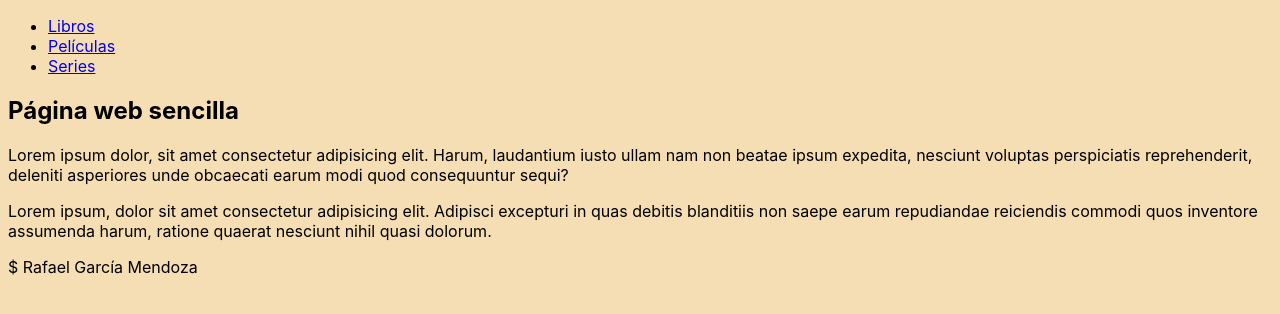
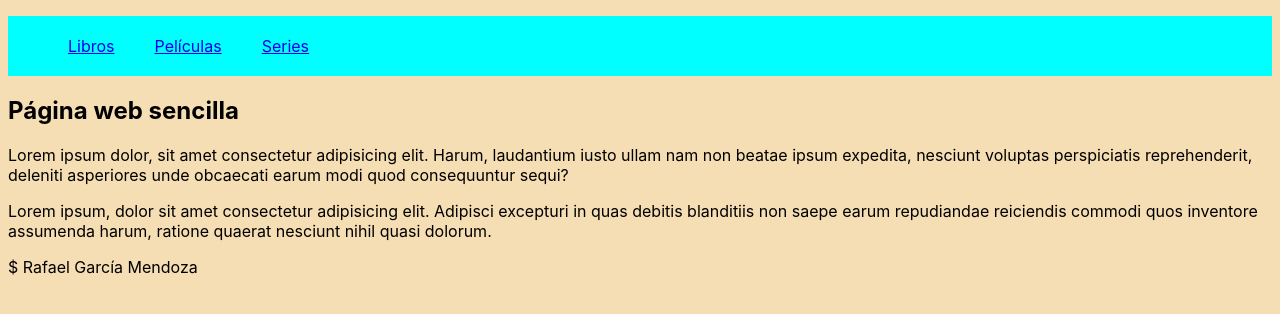
Before and after one commit to Raynou/Dise-o-HTML-CSS-test, a plain HTML site: page index.html in a window 1280 px wide. Drawn offline with Linux system fonts and the light colour scheme.

Commit message:
Cuarto commit, agregué un poco de estilo al header

```diff
--- a/static/style.css
+++ b/static/style.css
@@ -5,3 +5,15 @@
 body{
     background: wheat;
 }
+
+header{
+    background:aqua ;
+}
+header ul{
+    display: flex;
+    list-style: none;
+}
+header ul li{
+    margin: 15px;
+    padding: 5px;
+}
```
